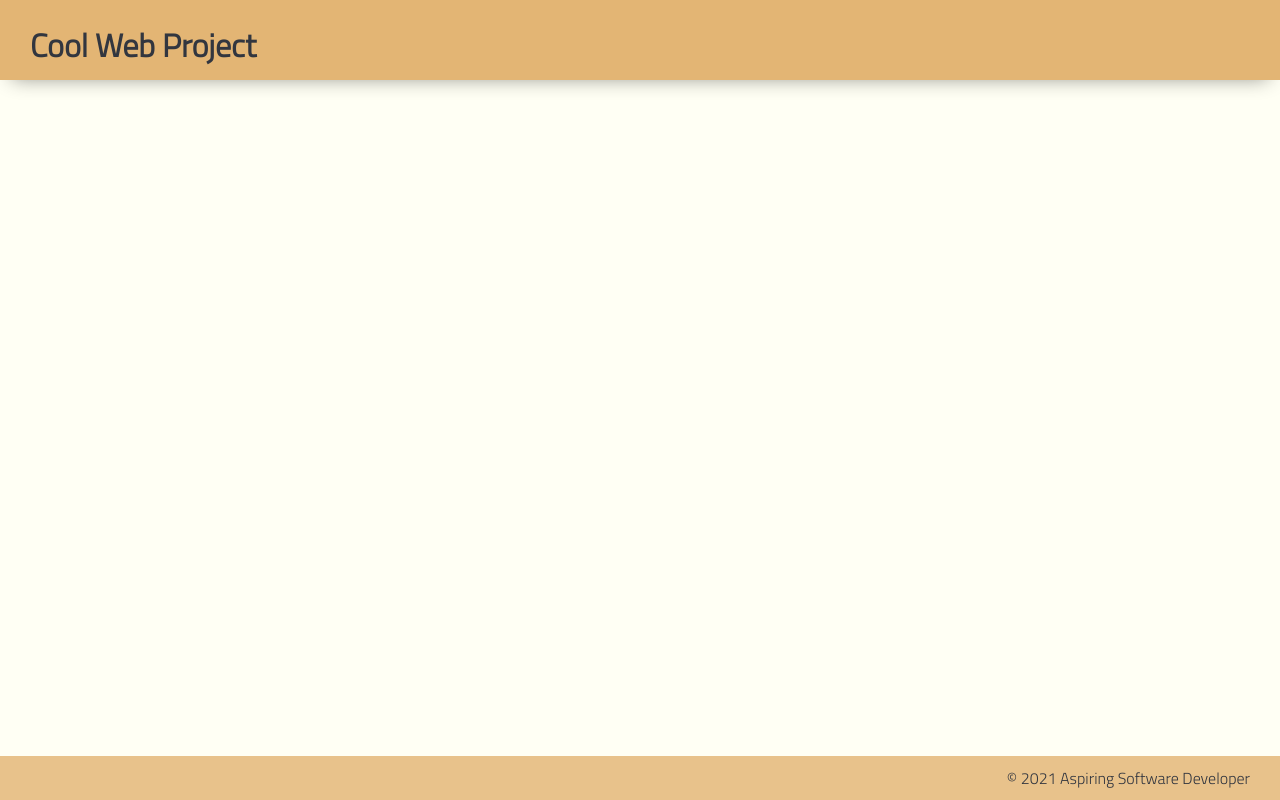
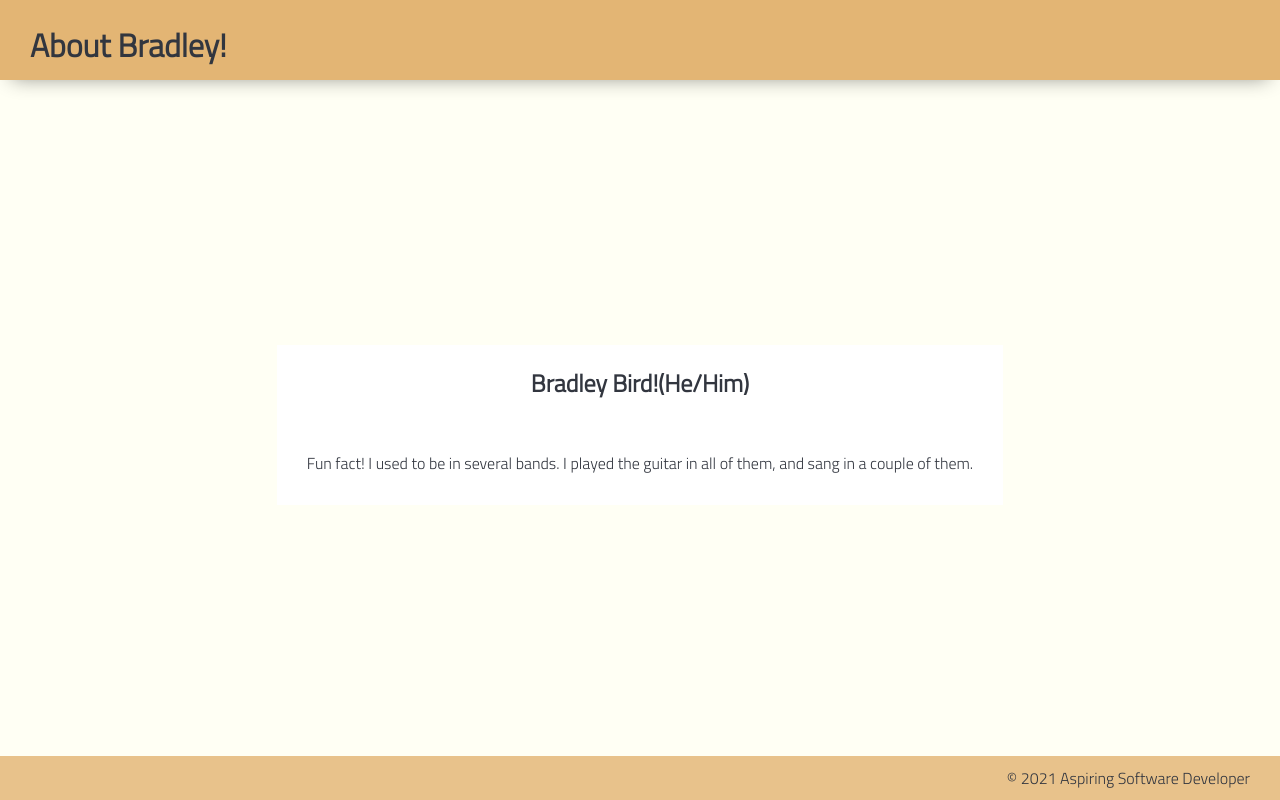
Before and after one commit to Bradley-Bird/aboutMe, a plain HTML site: page index.html in a window 1280 px wide. Drawn offline with Linux system fonts and the light colour scheme.

Commit message:
Added my name and a fun fact

```diff
--- a/index.html
+++ b/index.html
@@ -1,29 +1,34 @@
 <!DOCTYPE html>
 <html lang="en">
+
 <head>
     <meta charset="UTF-8" />
     <meta name="viewport" content="width=device-width, initial-scale=1.0" />
     <meta http-equiv="X-UA-Compatible" content="ie=edge" />
-        <link
-            href="https://fonts.googleapis.com/css2?family=Titillium+Web:wght@300&display=swap"
-            rel="stylesheet"
-        />
+    <link href="https://fonts.googleapis.com/css2?family=Titillium+Web:wght@300&display=swap" rel="stylesheet" />
     <link rel="stylesheet" href="./styles/style.css" />
     <link rel="stylesheet" href="./styles/reset.css" />
     <link rel="stylesheet" href="./styles/global.css" />
 
-        <title>Cool Web</title>
+    <title>About Bradley</title>
 </head>
 
 <body>
     <header>
-            <h1>Cool Web Project</h1>
+        <h1>About Bradley!</h1>
     </header>
 
-        <main></main>
+    <main>
+        <section class="info">
+            <h1>Bradley Bird!(He/Him)</h1>
+            <p><span class="fact">Fun fact!</span> I used to be in several bands. I played the guitar in all of them,
+                and sang in a couple of them. </p>
+        </section>
+    </main>
 
     <footer>&copy; 2021 Aspiring Software Developer</footer>
 
     <script type="module" src="./app.js"></script>
 </body>
+
 </html>
```
Lines whose indentation alone changed are shown as unchanged.
